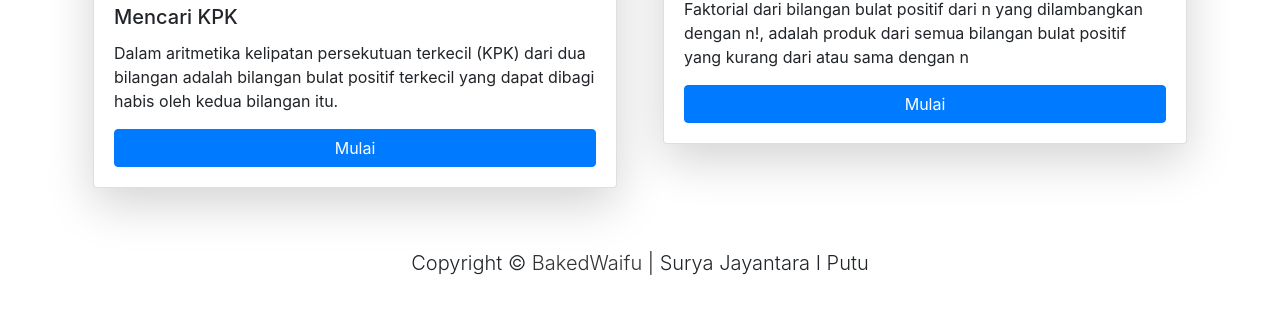
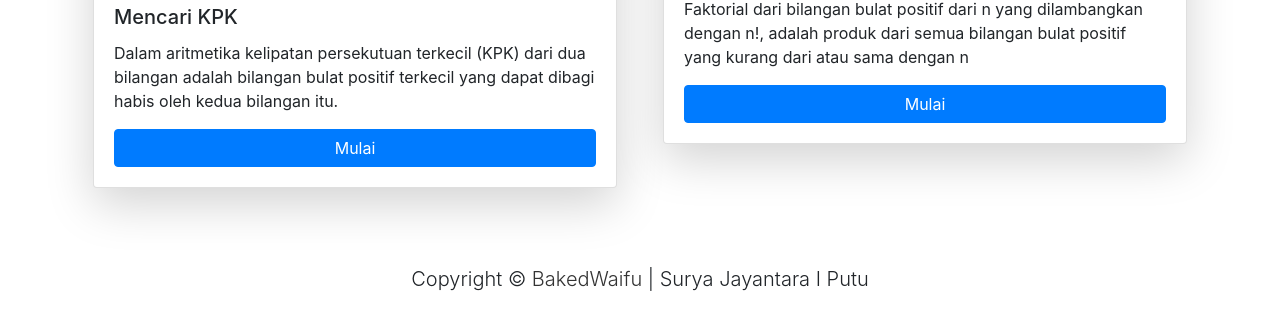
Before and after one commit to bakedwaifu/jsfactorial, a plain HTML site: page index.html in a window 1280 px wide. Shown: the part 579-893 px from the top of the page. Drawn offline with nearby package versions, Linux system fonts and the light colour scheme.

Commit message:
adding footer part2

```diff
--- a/index.html
+++ b/index.html
@@ -124,7 +124,7 @@
     </div>
 
     <div class="footer mt-5 p-1">
-      <p class="text-center lead"> Copyright &copy; <span><a class="text-footer" href="http://github.com/bakedwaifu">BakedWaifu</a></span> | Surya Jayantara I Putu </p>
+      <p class="text-center lead m-3"> Copyright &copy; <span><a class="text-footer" href="http://github.com/bakedwaifu">BakedWaifu</a></span> | Surya Jayantara I Putu </p>
     </div>
 
 
```
